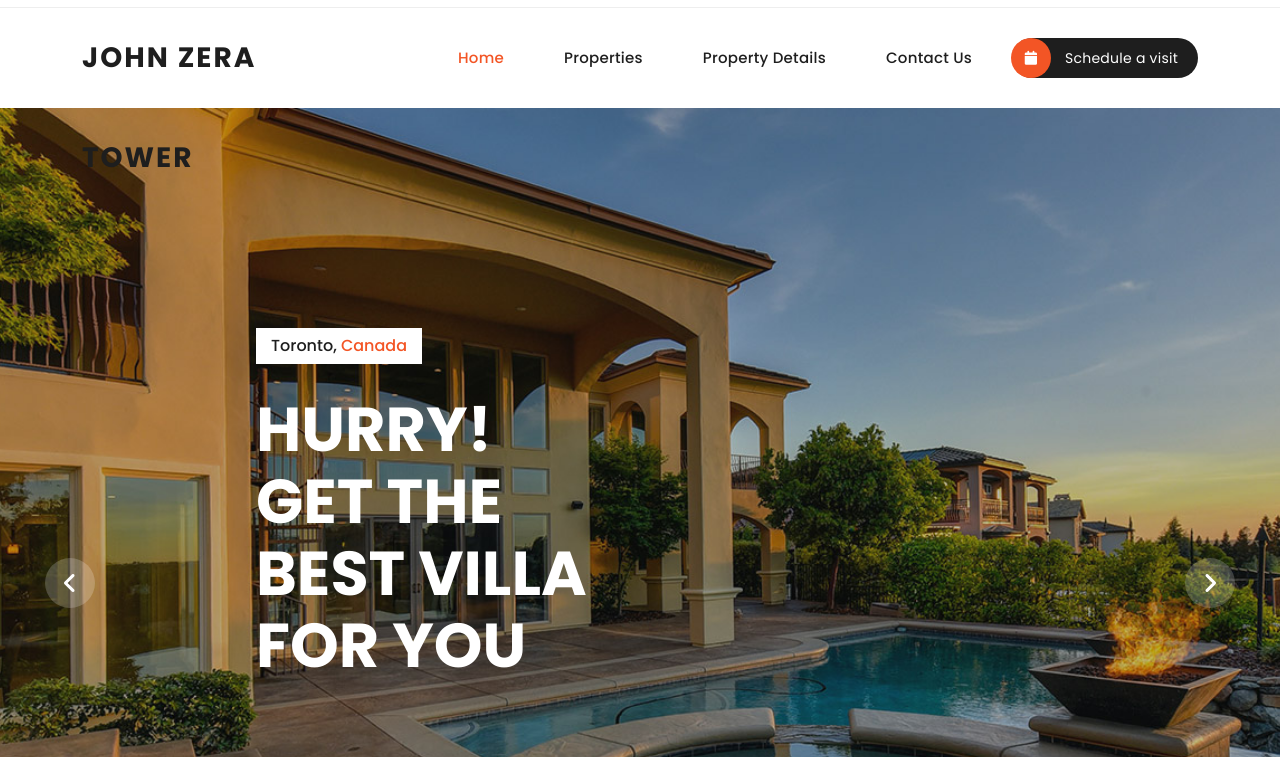
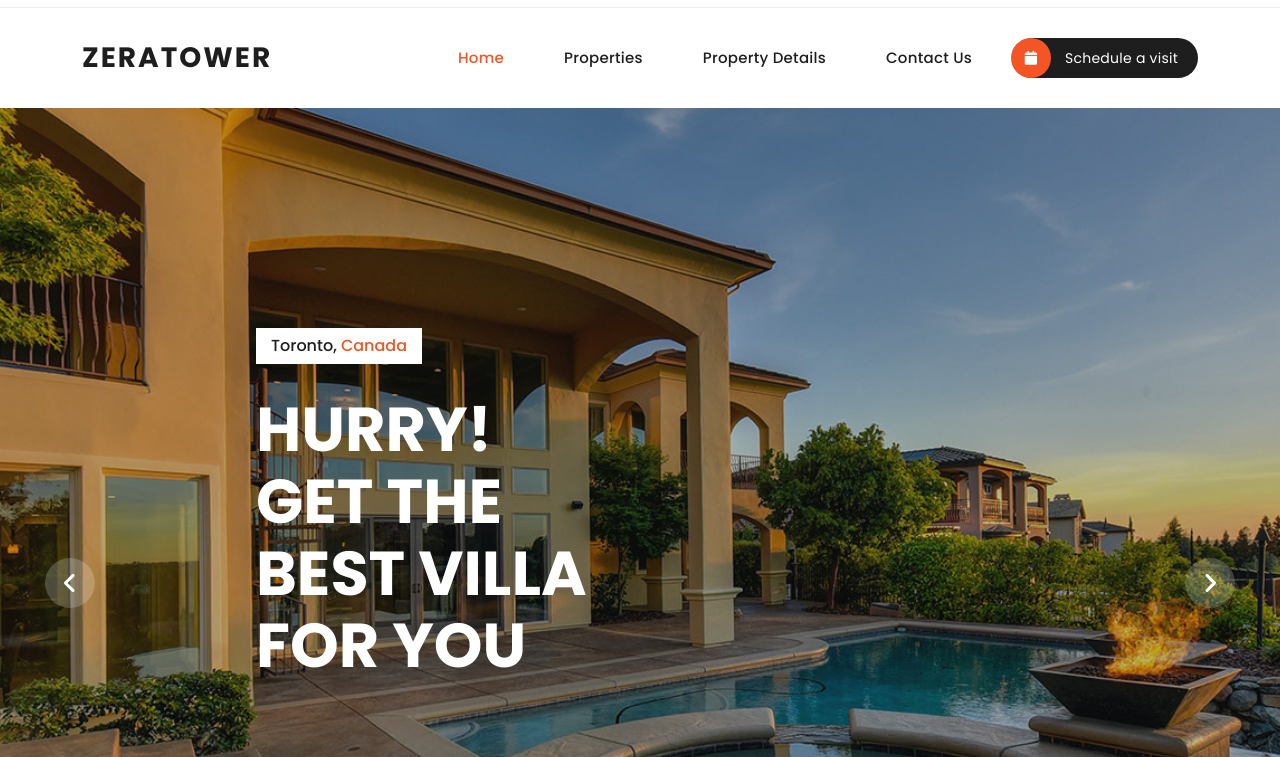
Before and after one commit to JohnHub76/moonrise, a plain HTML site: page index.html in a window 1280 px wide. Shown: the part 43-800 px from the top of the page. Drawn offline with nearby package versions, Linux system fonts and the light colour scheme.

Commit message:
new changes update one

```diff
--- a/index.html
+++ b/index.html
@@ -87,7 +87,7 @@ https://templatemo.com/tm-591-villa-agency
             <nav class="main-nav">
               <!-- ***** Logo Start ***** -->
               <a href="index.html" class="logo">
-                <h1>John Zera Tower</h1>
+                <h1>ZeraTower</h1>
               </a>
               <!-- ***** Logo End ***** -->
               <!-- ***** Menu Start ***** -->
```
